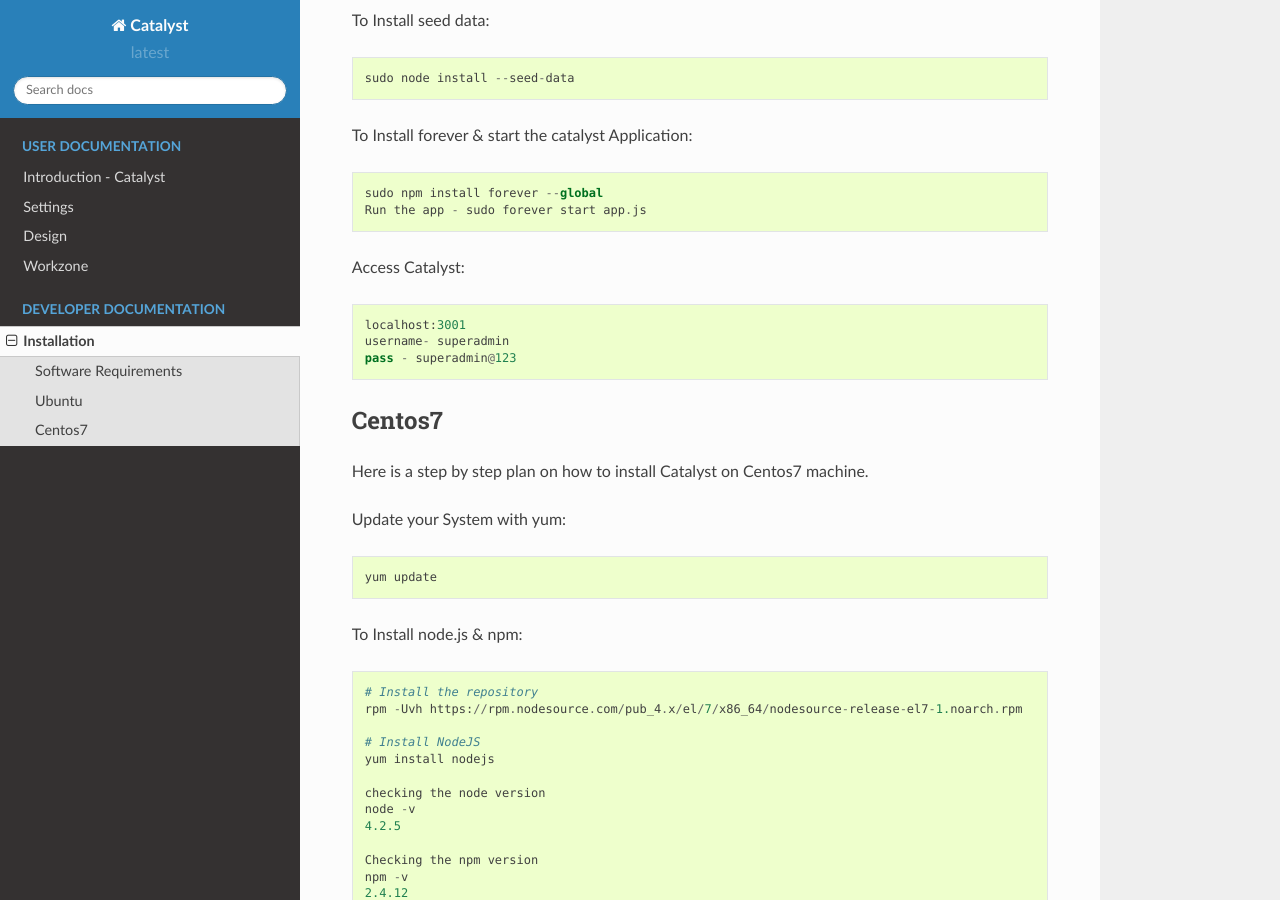
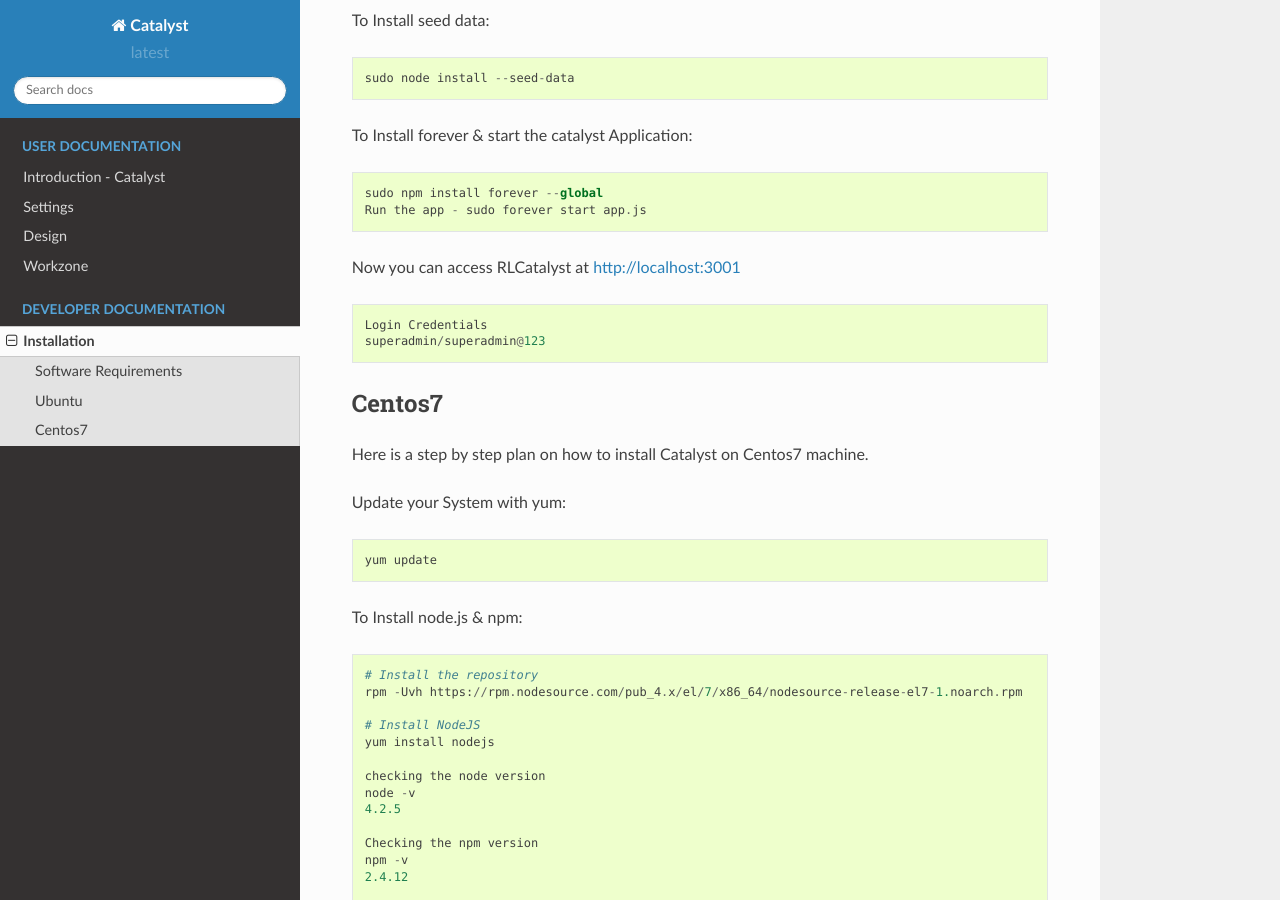
Before and after one commit to RLOpenCatalyst/catdocs, a Sphinx documentation site: the page built from Catalyst/source/install.rst, in a window 1280 px wide and 900 px high, scrolled down 3037 px. Built offline with Sphinx 7.4.7 and the Read the Docs theme 2.0.0, drawn with Linux system fonts in a browser that asks for light colours.

Commit message:
edited few steps

```diff
--- a/Catalyst/source/install.rst
+++ b/Catalyst/source/install.rst
@@ -154,11 +154,10 @@
     Run the app - sudo forever start app.js
 
 
-Access Catalyst::
+Now you can access RLCatalyst at http://localhost:3001 ::
 
-    localhost:3001
-    username- superadmin
-    pass - superadmin@123
+    Login Credentials
+    superadmin/superadmin@123
 
 
 Centos7
```
